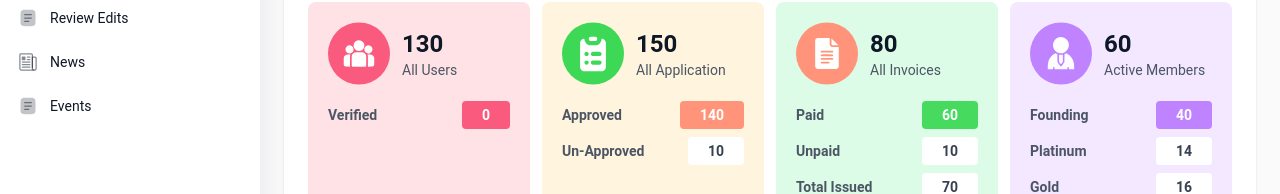
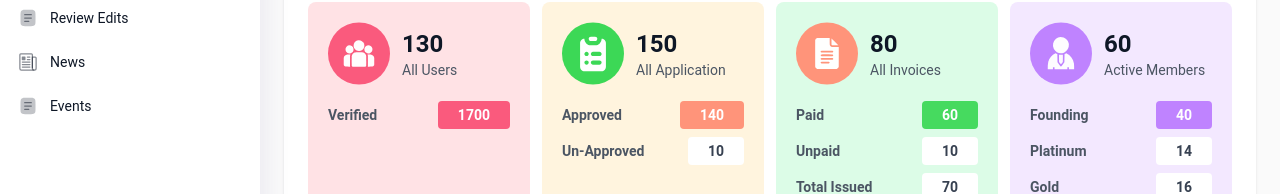
Before and after one commit to Danish-Razzaq/blurredegoapp, a Next.js app: page /dashboard in a window 1280 px wide. Shown: the part 330-524 px from the top of the page. Built offline with nearby package versions, Linux system fonts and the light colour scheme; no server answers.

Commit message:
fix api issue

```diff
--- a/app/(dashboard)/components/dashboard/components-dashboard.jsx
+++ b/app/(dashboard)/components/dashboard/components-dashboard.jsx
@@ -37,7 +37,7 @@ const StatCard = ({ icon, total, title, items, bgColor }) => (
 );
 
 const Overview = () => {
-    const usersRecord = useSelector((state) => state?.users?.users) || [];
+    // const usersRecord = useSelector((state) => state?.users?.users) || [];
     const [applicationRecordCount, setApplicationRecordCount] = React.useState([]);
     const [invoiceRecordCount, setInvoiceRecordCount] = React.useState([]);
 
@@ -48,7 +48,7 @@ const Overview = () => {
         return getApplicationData;
     };
     const getInvoices = async () => {
-        let result = await apiCaller('get', 'invoices?populate=*');
+        // let result = await apiCaller('get', 'invoices?populate=*');
         if (result.err) console.log('Err getting invoices', result.err);
         else if (result.data) {
             // console.log('getInvoices'); // DEBUG
@@ -62,8 +62,8 @@ const Overview = () => {
     // }, []);
 
     // users count
-    const userRecordCount = usersRecord.length > 0 ? usersRecord?.filter((user) => user?.isDeleted === false) || 0 : [];
-    const verifiedUser = userRecordCount?.filter((user) => user?.confirmed === true)?.length || 0;
+    // const userRecordCount = usersRecord.length > 0 ? usersRecord?.filter((user) => user?.isDeleted === false) || 0 : [];
+    // const verifiedUser = userRecordCount?.filter((user) => user?.confirmed === true)?.length || 0;
     // application count
     const approveApplicationCount = applicationRecordCount?.filter((app) => app?.attributes?.approved === true)?.length || 0;
     const unApprovedApplicationCount = applicationRecordCount?.filter((app) => app?.attributes?.approved === false)?.length || 0;
@@ -80,11 +80,11 @@ const Overview = () => {
     const data = [
         {
             icon: Users,
-            total: `${userRecordCount?.length || 130}`,
+            total: `${130}`,
             title: 'All Users',
             bgColor: 'bg-[#FFE2E5]',
             items: [
-                { label: 'Verified', value: `${verifiedUser}`, bg: 'bg-[#FA5A7D]', textColor: 'text-white' },
+                { label: 'Verified', value: `${1700}`, bg: 'bg-[#FA5A7D]', textColor: 'text-white' },
                 // { label: 'Un-Verified', value: `${unVerifiedUser}`, bg: 'bg-white', textColor: 'text-gray-700' },
             ],
         },
--- a/utils/api.js
+++ b/utils/api.js
@@ -16,7 +16,7 @@ export const apiCaller = async (method, endpoint, body, headers) => {
 
   try {
     const response = await axios[method](
-      `${apiUrl}/${endpoint}`,
+      `${'http://localhost:1338/api'}/${endpoint}`,
       body ? body : header,
       body ? header : null
     );
```
